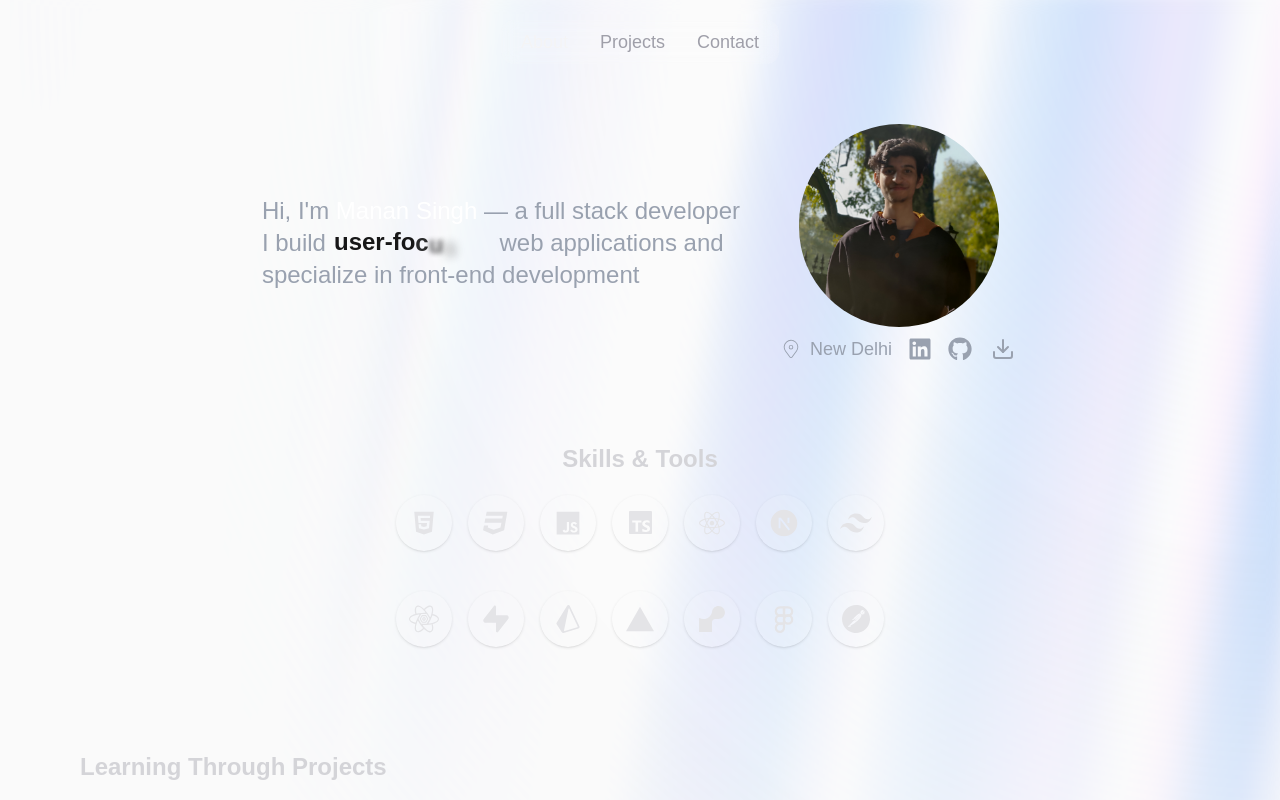
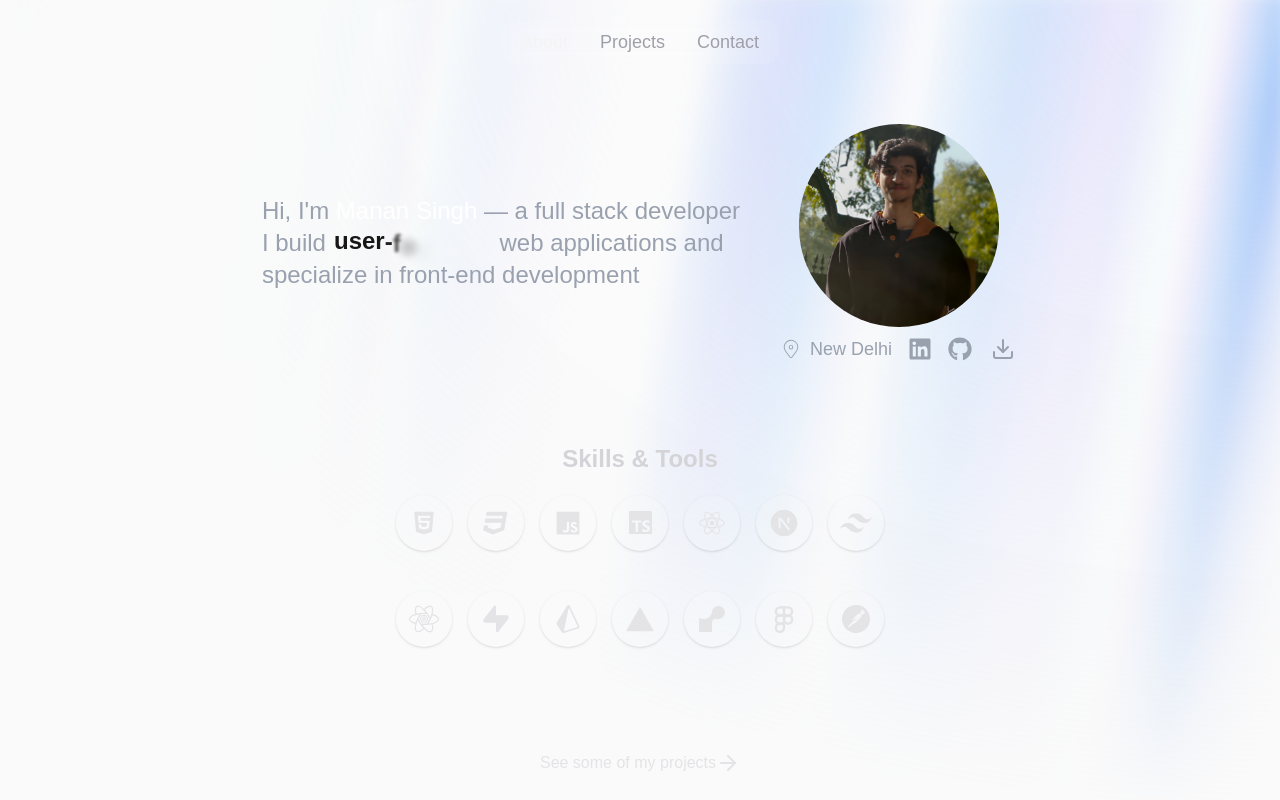
Before and after one commit to Manan-Singh10/portfolio-manan-singh, a Next.js app: page / in a window 1280 px wide. Shown: the top 800 px of the page. Built offline with nearby package versions, Linux system fonts and the light colour scheme.

Commit message:
removed learning section for test

```diff
--- a/app/page.tsx
+++ b/app/page.tsx
@@ -9,7 +9,7 @@ export default function Home() {
     <div className="gap-20 flex flex-col items-center justify-center text-zinc-200 m-10 sm:mx-15 lg:mx-20">
       <Intro />
       <Skills />
-      <Learning />
+      {/* <Learning /> */}
       <div>
         <Link href="/projects" className="flex">
           See some of my projects <ArrowRight />
```
